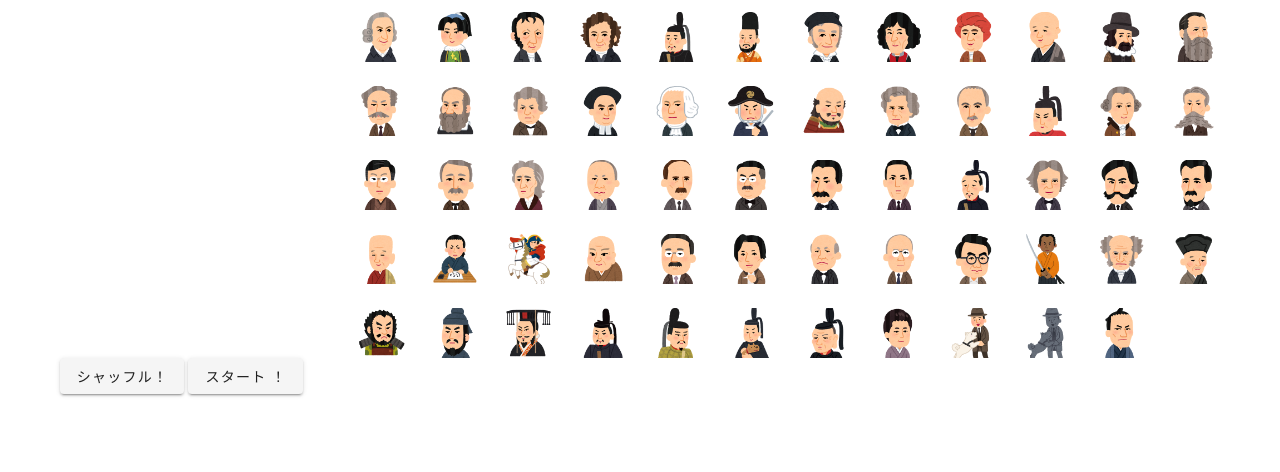
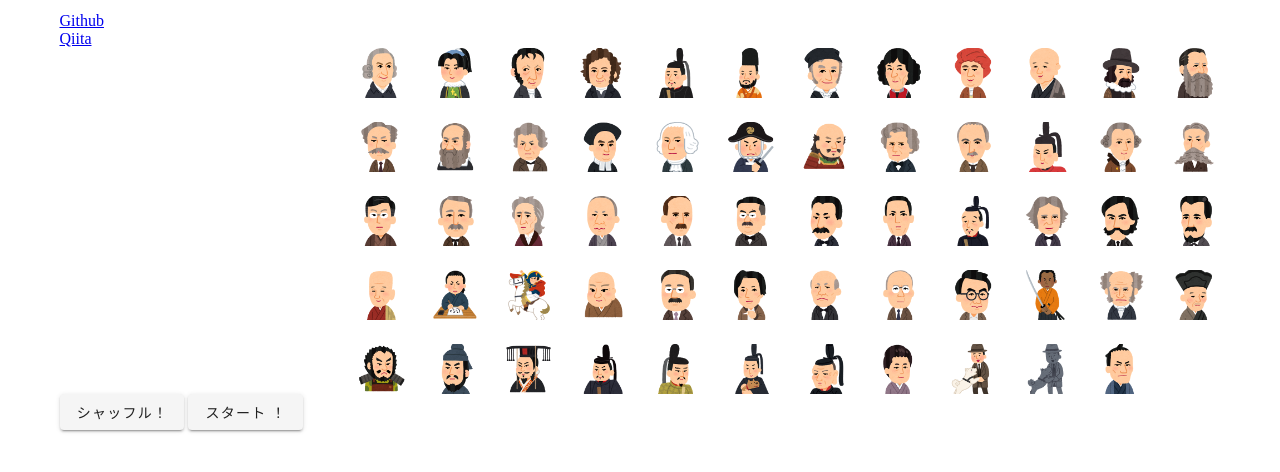
Before and after one commit to umihico/animated-random-user-picker, a plain HTML site: page index.html in a window 1280 px wide. Drawn offline with nearby package versions, Linux system fonts and the light colour scheme.

Commit message:
add links

```diff
--- a/index.html
+++ b/index.html
@@ -10,6 +10,8 @@
 <script src="https://cdnjs.cloudflare.com/ajax/libs/lodash.js/4.14.1/lodash.min.js"></script>
 <div id="app">
     <v-container>
+        <p><a target="_blank" href="https://github.com/umihico/animated-random-user-picker">Github</a></p>
+        <p><a target="_blank" href="https://qiita.com/umihico/items/7878dbaca57b21d2bfc0">Qiita</a></p>
         <v-row>
             <v-col cols="3">
                 <v-img v-if="picked" :src="picked"></v-img>
```
